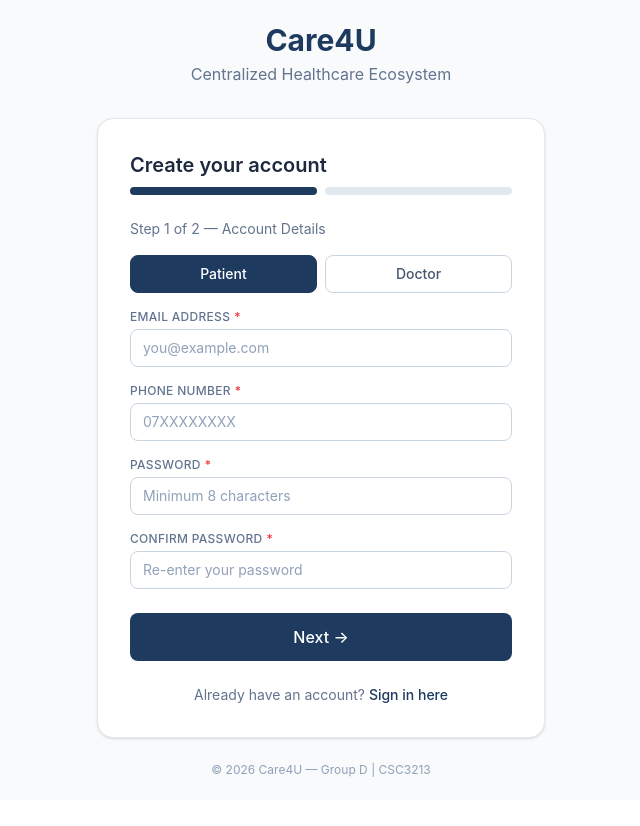
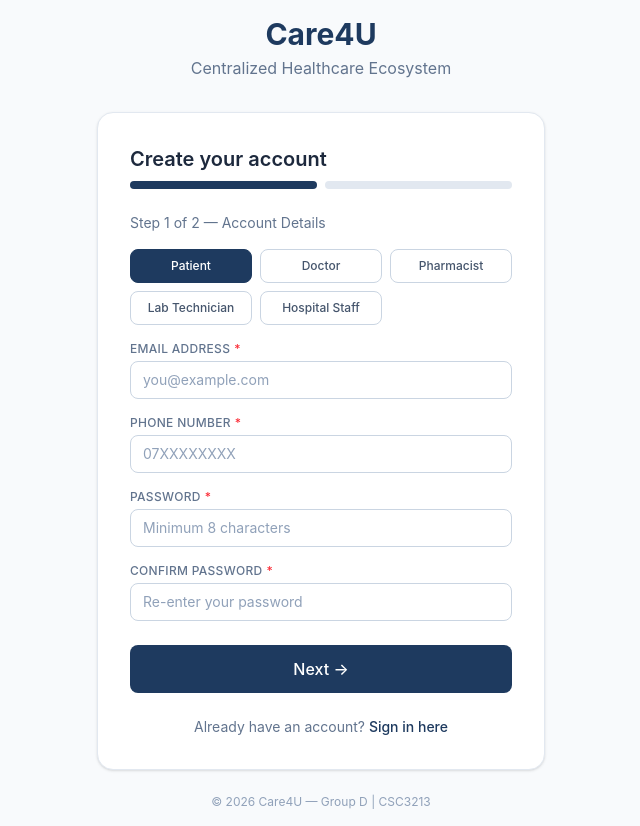
Before and after one commit to shamilaw-sci/CSC3213_20_Group_D, a React (Vite) app in the folder frontend/: page /register in a window 1280 px wide. Shown: the whole page, without its empty margins (319-959 px from the left). Before the commit the page ends 800 px from the top, so only its background shows below. Built offline with nearby package versions, Linux system fonts and the light colour scheme; no server answers.

Commit message:
feat(auth): add pharmacist/lab_technician/hospital_staff role selection to web registration; fix(db): users_role_check constraint was missing lab_technician, causing 500 on OTP verify

```diff
--- a/frontend/src/pages/auth/RegisterPage.jsx
+++ b/frontend/src/pages/auth/RegisterPage.jsx
@@ -97,9 +97,17 @@ const RegisterPage = () => {
     setServerError('');
 
     try {
-      const profileData = formData.role === 'patient'
-        ? { fullName: formData.fullName, nic: formData.nic, dateOfBirth: formData.dateOfBirth }
-        : { fullName: formData.fullName, slmcRegNumber: formData.slmcRegNumber, specialization: formData.specialization };
+      let profileData;
+      if (formData.role === 'patient') {
+        profileData = { fullName: formData.fullName, nic: formData.nic, dateOfBirth: formData.dateOfBirth };
+      } else if (formData.role === 'doctor') {
+        profileData = { fullName: formData.fullName, slmcRegNumber: formData.slmcRegNumber, specialization: formData.specialization };
+      } else {
+        // pharmacist, lab_technician, hospital_staff — only fullName is
+        // collected here; license/credential details belong to their
+        // own modules (Sections 9-10), not Auth (see Epic 7.4 scope).
+        profileData = { fullName: formData.fullName };
+      }
 
       const response = await fetch('http://localhost:5000/api/auth/register', {
         method: 'POST',
@@ -163,25 +171,25 @@ const RegisterPage = () => {
               <p className="text-sm text-slate-500">Step 1 of 2 — Account Details</p>
 
               {/* Role selector */}
-              <div className="flex gap-2">
-                <button
-                  onClick={() => setFormData({ ...formData, role: 'patient' })}
-                  className={`flex-1 py-2 rounded-lg text-sm font-medium border transition-colors
-                    ${formData.role === 'patient'
-                      ? 'bg-[#1E3A5F] text-white border-[#1E3A5F]'
-                      : 'bg-white text-slate-600 border-slate-300'}`}
-                >
-                  Patient
-                </button>
-                <button
-                  onClick={() => setFormData({ ...formData, role: 'doctor' })}
-                  className={`flex-1 py-2 rounded-lg text-sm font-medium border transition-colors
-                    ${formData.role === 'doctor'
-                      ? 'bg-[#1E3A5F] text-white border-[#1E3A5F]'
-                      : 'bg-white text-slate-600 border-slate-300'}`}
-                >
-                  Doctor
-                </button>
+              <div className="grid grid-cols-3 gap-2">
+                {[
+                  { value: 'patient', label: 'Patient' },
+                  { value: 'doctor', label: 'Doctor' },
+                  { value: 'pharmacist', label: 'Pharmacist' },
+                  { value: 'lab_technician', label: 'Lab Technician' },
+                  { value: 'hospital_staff', label: 'Hospital Staff' },
+                ].map((r) => (
+                  <button
+                    key={r.value}
+                    onClick={() => setFormData({ ...formData, role: r.value })}
+                    className={`py-2 px-2 rounded-lg text-xs font-medium border transition-colors
+                      ${formData.role === r.value
+                        ? 'bg-[#1E3A5F] text-white border-[#1E3A5F]'
+                        : 'bg-white text-slate-600 border-slate-300'}`}
+                  >
+                    {r.label}
+                  </button>
+                ))}
               </div>
 
               <Input
@@ -240,7 +248,7 @@ const RegisterPage = () => {
           {step === 2 && (
             <div className="flex flex-col gap-4">
               <p className="text-sm text-slate-500">
-                Step 2 of 2 — {formData.role === 'patient' ? 'Patient' : 'Doctor'} Details
+                Step 2 of 2 — Account Details
               </p>
 
               <Input
```
Also changed, not shown: 1 other file (tests, documents, lock files or other folders).
